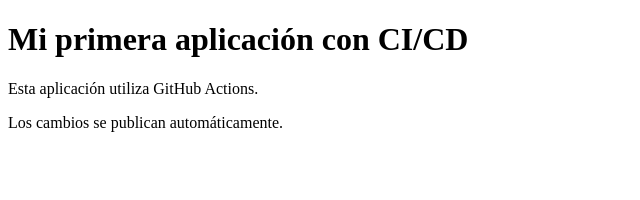
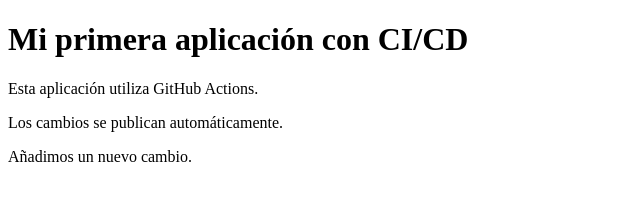
Before and after one commit to MiguelLugoM/proyecto-devops-cicd, a plain HTML site: page index.html in a window 1280 px wide. Shown: the whole page, without its empty margins (0-640 px from the left). Drawn offline with Linux system fonts and the light colour scheme.

Commit message:
Update index.html

```diff
--- a/index.html
+++ b/index.html
@@ -10,5 +10,6 @@
 <h1>Mi primera aplicación con CI/CD</h1>
 <p>Esta aplicación utiliza GitHub Actions.</p>
 <p>Los cambios se publican automáticamente.</p>
+<p>Añadimos un nuevo cambio.</p>
 </body>
 </html>
```
